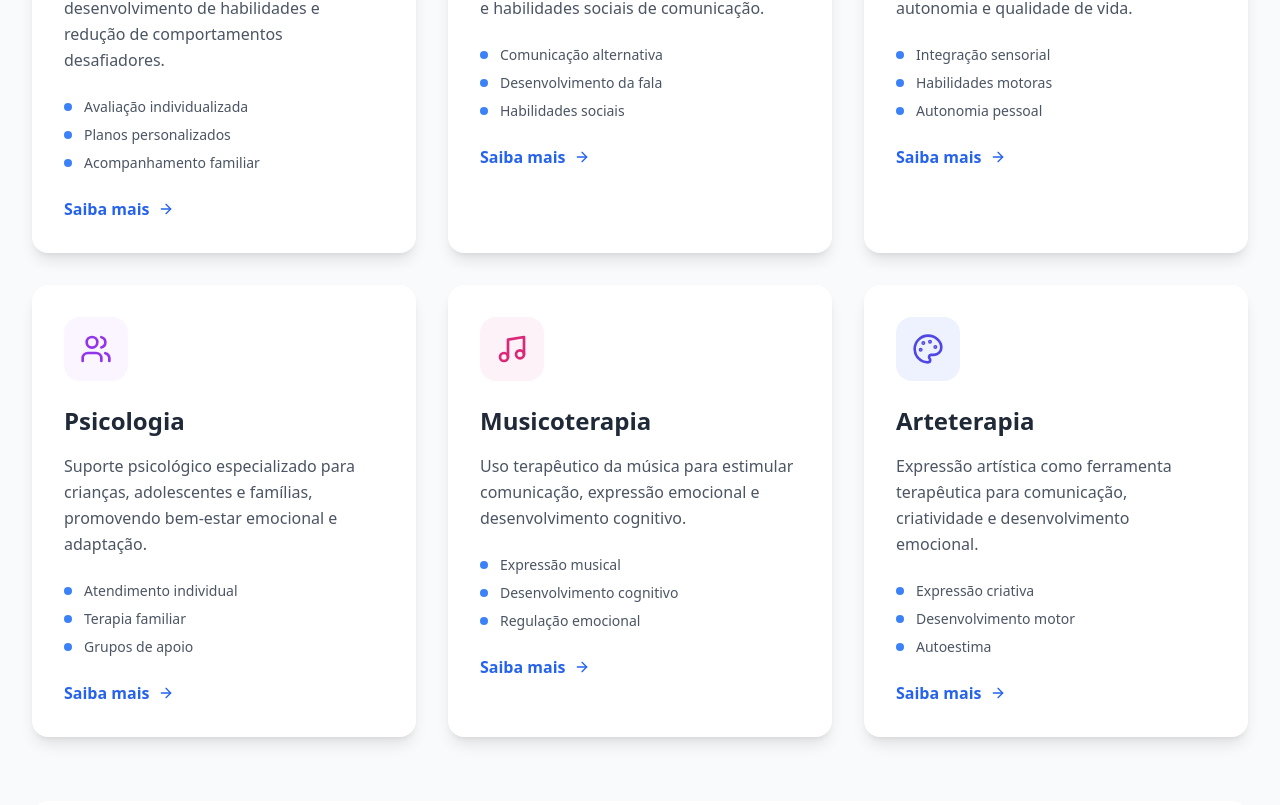
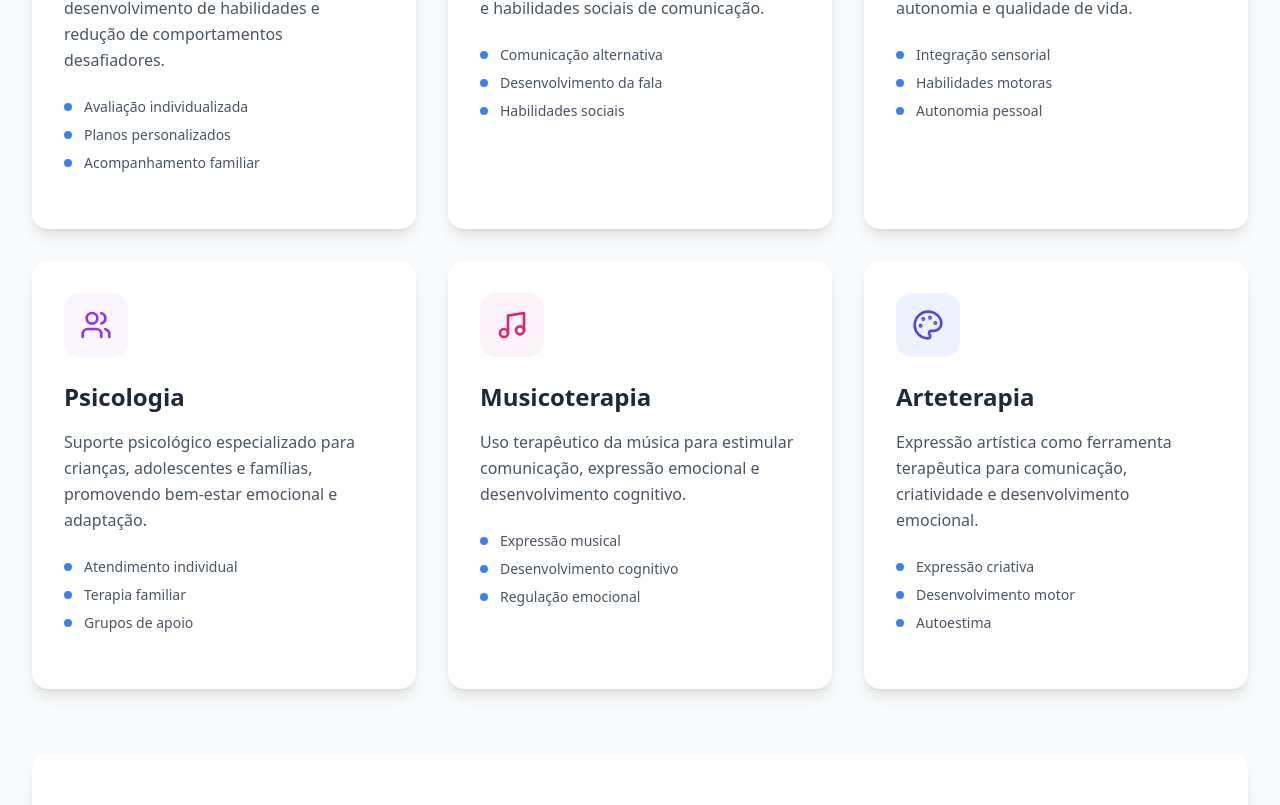
Before and after one commit to rattposion/Projeto-Instituto-VIVA, a React (Vite) app: page / in a window 1280 px wide. Shown: the part 2692-3497 px from the top of the page. Built offline with nearby package versions, Linux system fonts and the light colour scheme.

Commit message:
Add files via upload

```diff
--- a/src/components/Services.tsx
+++ b/src/components/Services.tsx
@@ -97,11 +97,6 @@ const Services = () => {
                     </li>
                   ))}
                 </ul>
-
-                <button className="text-blue-600 font-semibold flex items-center space-x-2 hover:text-blue-700 transition-colors">
-                  <span>Saiba mais</span>
-                  <ArrowRight className="w-4 h-4" />
-                </button>
               </div>
             );
           })}
--- a/src/components/Testimonials.tsx
+++ b/src/components/Testimonials.tsx
@@ -115,7 +115,6 @@ const Testimonials = () => {
               <div className="p-4">
                 <h4 className="font-semibold text-gray-800">Semana da Inclusão reúne famílias e especialistas</h4>
                 <p className="text-sm text-gray-600 mt-2">Evento contou com palestras, oficinas e atividades para promover a inclusão de pessoas com TEA.</p>
-                <span className="text-xs text-gray-400">23/06/2024</span>
               </div>
             </div>
             <div className="relative bg-white rounded-xl overflow-hidden shadow-lg hover:shadow-xl transition-all duration-300">
@@ -127,7 +126,6 @@ const Testimonials = () => {
               <div className="p-4">
                 <h4 className="font-semibold text-gray-800">Instituto VIVA recebe certificação de excelência</h4>
                 <p className="text-sm text-gray-600 mt-2">Reconhecimento nacional pela qualidade dos serviços prestados às famílias.</p>
-                <span className="text-xs text-gray-400">15/05/2024</span>
               </div>
             </div>
             <div className="relative bg-white rounded-xl overflow-hidden shadow-lg hover:shadow-xl transition-all duration-300">
@@ -139,7 +137,6 @@ const Testimonials = () => {
               <div className="p-4">
                 <h4 className="font-semibold text-gray-800">Projeto Música e Vida transforma o cotidiano das crianças</h4>
                 <p className="text-sm text-gray-600 mt-2">Aulas de musicoterapia ampliam as possibilidades de expressão e desenvolvimento.</p>
-                <span className="text-xs text-gray-400">02/04/2024</span>
               </div>
             </div>
           </div>
```
